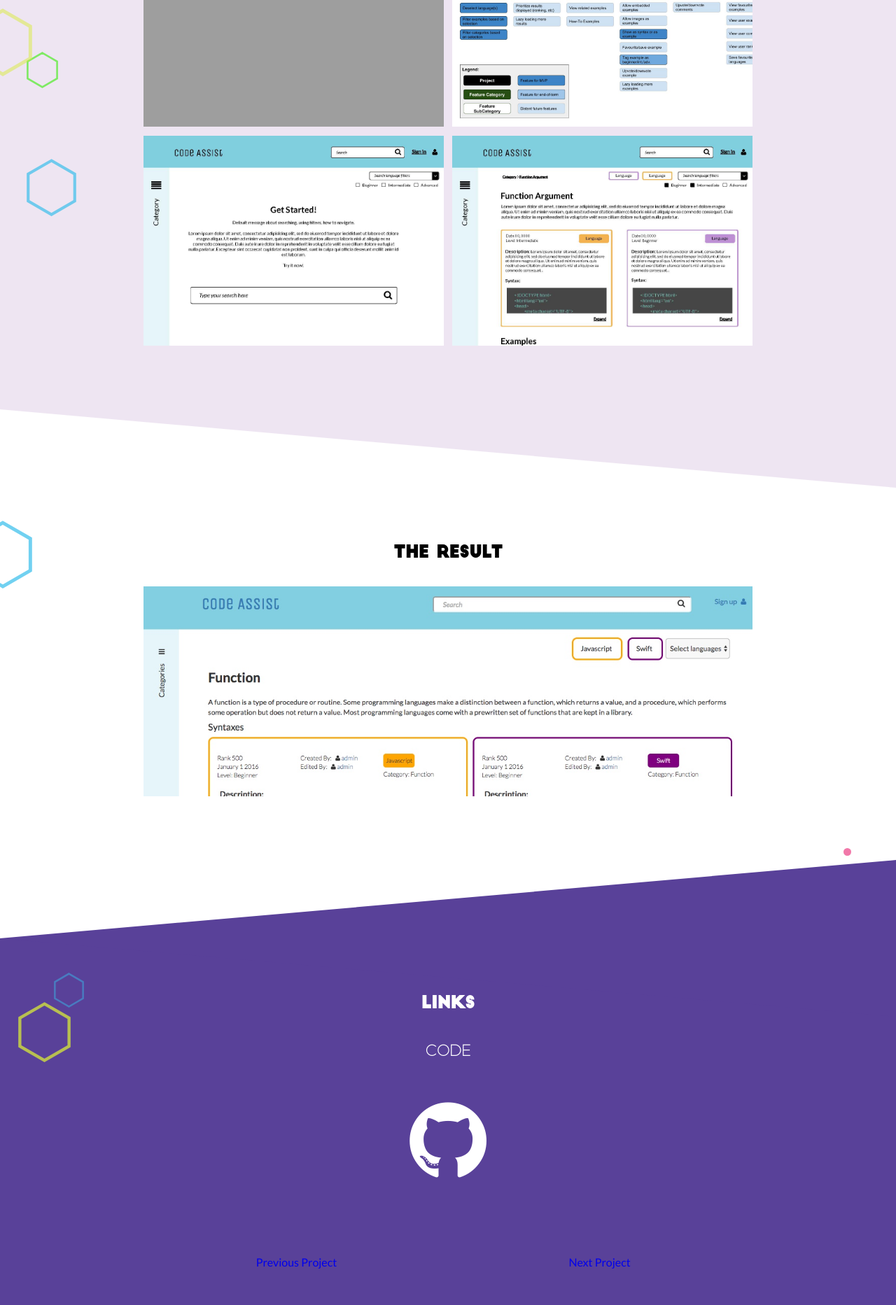
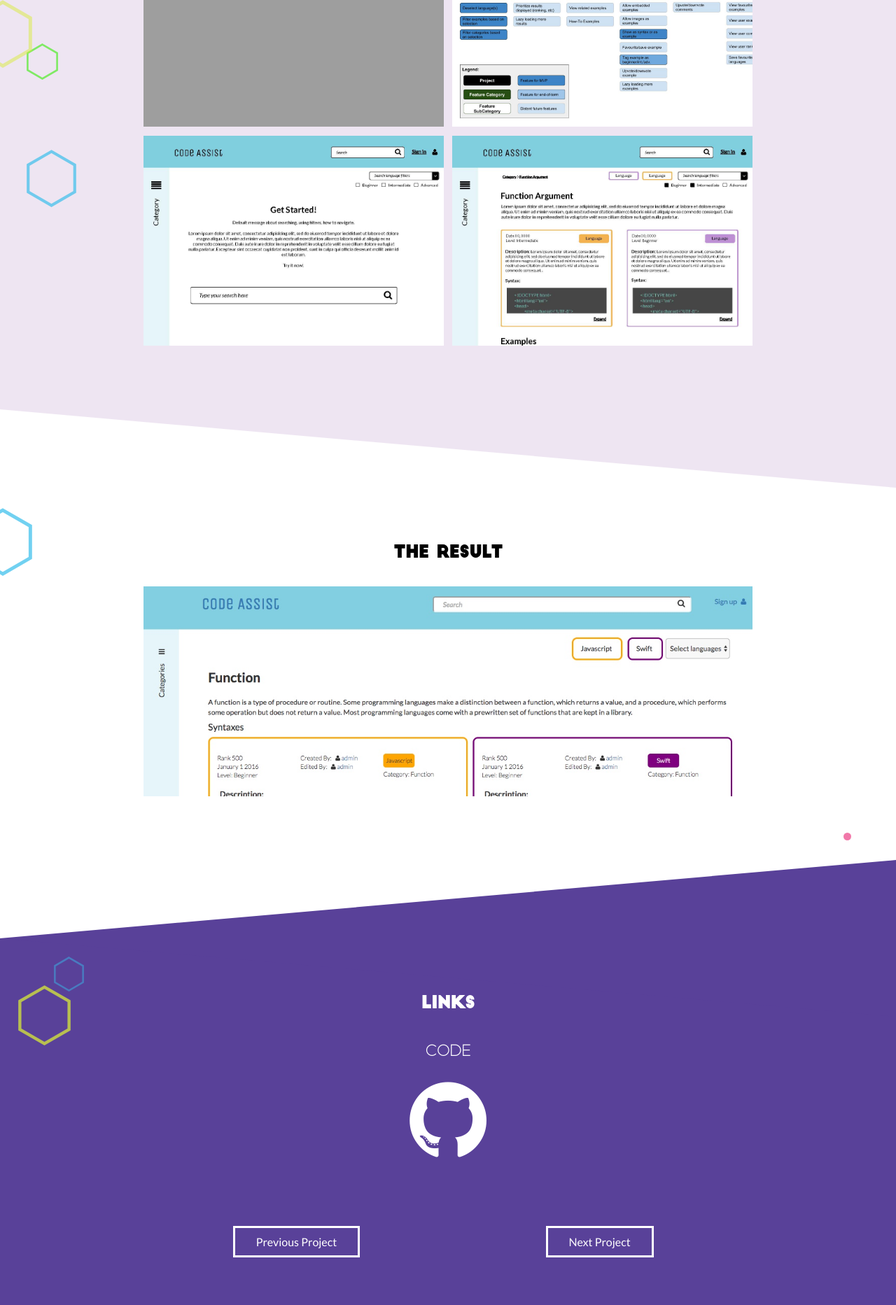
Before and after one commit to alisonhall/personal-portfolio, a PHP site: page /codeassist.html in a window 1280 px wide. Shown: the part 1440-3305 px from the top of the page at 70% size. Run offline with PHP 8.4, Linux system fonts and the light colour scheme; some libraries are stand-ins or nearby versions; grey boxes are pictures that could not be loaded.

Commit message:
Button styles

```diff
--- a/codeassist.html
+++ b/codeassist.html
@@ -37,8 +37,6 @@
 				<a href="index.html" class="light">Back to Portfolio</a>
 			</div>
 		</div>
-		<img class="shape shape1" src="images/shapes/1.svg" alt="">
-		<img class="shape shape2" src="images/shapes/7.svg" alt="">
 	</section>
 
 	<section id="section1" class="mainSection section1">
--- a/scss/_backgroundAngles.scss
+++ b/scss/_backgroundAngles.scss
@@ -192,9 +192,9 @@
 
 .mainSection:nth-of-type(2n+0) {
     @include backgroundType(lightBackground);
-    .button.icon a {
+    .button a {
       border: 3px solid $primaryDarkColour;
-      color: $darkTextColour;
+      color: $primaryDarkColour;
       &:hover {
         border: 3px solid $primaryDarkColourWithOpacity;
         color: $primaryDarkColourWithOpacity;
@@ -203,7 +203,7 @@
 }
 .mainSection:nth-of-type(2n+1) {
     @include backgroundType(mediumBackground);
-    .button.icon a {
+    .button a {
       border: 3px solid $primaryDarkColour;
       color: $darkTextColour;
       &:hover {
@@ -214,7 +214,7 @@
 }
 .mainSection:nth-of-type(4n+1) {
     @include backgroundType(darkBackground);
-    .button.icon a {
+    .button a {
       border: 3px solid $primaryLightColour;
       color: $lightTextColour;
       &:hover {
@@ -225,7 +225,7 @@
 }
 .mainSection:first-of-type {
     @include backgroundType(darkBackgroundPicture, bottomOnly);
-    .button.icon a {
+    .button a {
       border: 3px solid $primaryLightColour;
       color: $lightTextColour;
       &:hover {
--- a/scss/style.scss
+++ b/scss/style.scss
@@ -92,6 +92,10 @@ CONTENT
 		.button {
 			margin: 50px auto;
 
+			&.icon {
+				margin: 20px auto 50px;
+			}
+
 			a {
 				padding: 10px 30px;
 
```
Also changed, not shown: css/style.css, 1 other file.
